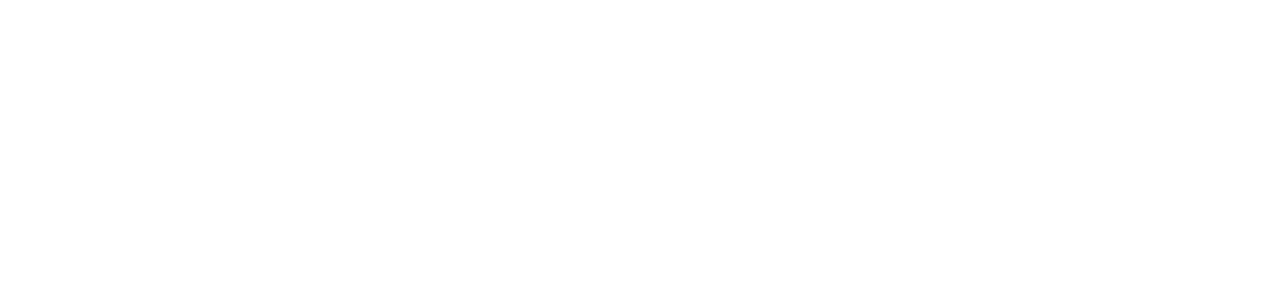
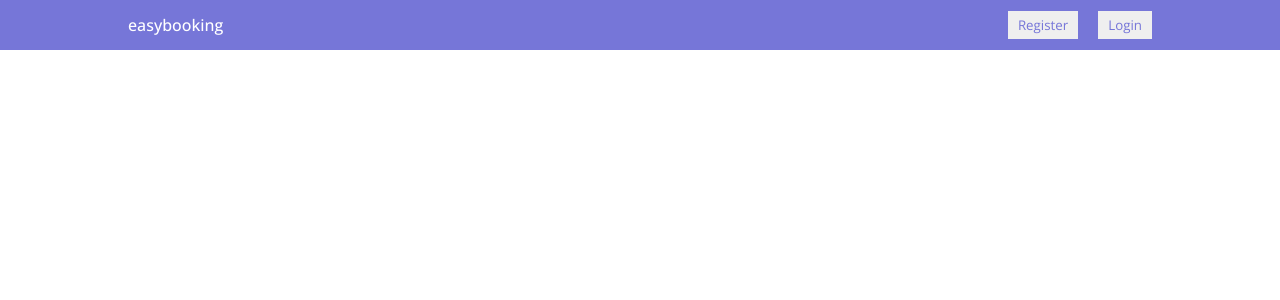
Before and after one commit to andreykurzantsev/Booking-app, a React (Create React App) app: page / in a window 1280 px wide. Shown: the top 300 px of the page. Built offline with nearby package versions, Linux system fonts and the light colour scheme.

Commit message:
add and style navbar

```diff
--- a/src/components/navbar/Navbar.jsx
+++ b/src/components/navbar/Navbar.jsx
@@ -1,10 +1,15 @@
 import React from 'react'
+import "./navbar.css"
 
 const Navbar = () => {
   return (
     <div className="navbar">
         <div className="navContainer">
-
+            <span className="logo"> easybooking</span>
+            <div className="navItems">
+                <button className="navButton">Register</button>
+                <button className="navButton">Login</button>
+            </div>
         </div>
     </div>
   )
--- a/src/components/navbar/navbar.css
+++ b/src/components/navbar/navbar.css
@@ -0,0 +1,24 @@
+.navbar {
+    height: 50px;
+    background-color: rgb(118, 118, 216);
+    display: flex;
+    justify-content: center;
+}
+.navContainer{
+    display: flex;
+    align-items: center;
+    justify-content: space-between;
+    width: 100%;
+    max-width: 1024px;
+    color: white;
+}
+.logo{
+    font-weight: 500;
+    }
+.navButton{
+    margin-left: 20px;
+    border: none;
+    padding: 5px 10px;
+    cursor: pointer;
+    color: rgb(118, 118, 216);
+}
```
